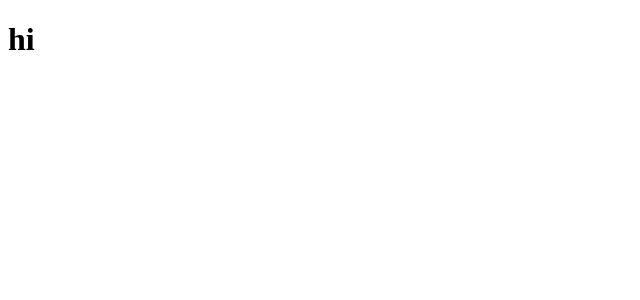
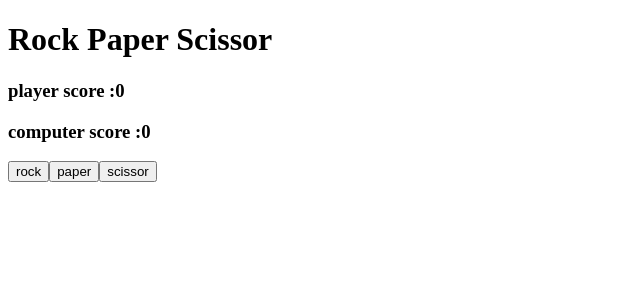
Before and after one commit to kravenvijay04/RPS, a React (Vite) app in the folder RPSgame/: page / in a window 1280 px wide. Shown: the top 300 px of the page, without its empty margins (0-640 px from the left). Built offline with nearby package versions, Linux system fonts and the light colour scheme.

Commit message:
useState and useEffect are used

```diff
--- a/RPSgame/src/Game.jsx
+++ b/RPSgame/src/Game.jsx
@@ -1,11 +1,51 @@
-
+import { useState,useEffect } from "react";
 
 const Game = () => {
-  return (
-    <div>
-      <h1>hi</h1>
-    </div>
-  )
+  var [userChoice, setUserChoice] = useState('rock');
+    var [compChoice, setCompChoice] = useState('rock');
+    var [userPoint, setUserPoint] = useState(0);
+    var [compPoint, setCompPoint] = useState(0);
+    //var [result, setResult] = useState('Let see who going to win');
+    const choices = ['rock', 'paper', 'scissor'];
+
+    function handle(choice) {
+        setUserChoice(choice);
+        generateCompChoice();
+    }
+    function generateCompChoice() {
+        var compChoices = choices[Math.floor(Math.random() * 3)];
+        setCompChoice(compChoices);
+        console.log(compChoice)
+    }
+
+    // eslint-disable-next-line react-hooks/exhaustive-deps
+    useEffect(() => {
+        var addedString = userChoice + compChoice;
+        if (addedString === 'rockscissor' || addedString === 'scissorpaper' || addedString === 'paperrock') {
+            var updatedUser = userPoint + 1;
+            setUserPoint(updatedUser);
+        }
+        if (addedString === 'scissorrock' || addedString === 'paperscissor' || addedString === 'rockpaper') {
+            var updatedComp = compPoint + 1;
+            setCompPoint(updatedComp);
+        }
+    }, [compChoice, userChoice]);
+
+    return (
+        <>
+            <h1>Rock Paper Scissor</h1>
+            <div className="container">
+                <div className="playerPlatform"><h3>player score :{userPoint}</h3></div>
+                <div className="computerPlatform"><h3>computer score :{compPoint}</h3></div>
+            </div>
+            <div className="buttons">
+                {choices.map((item, index) => <button key={index}
+                    onClick={() => handle(item)} > {item} </button>)}
+
+            </div>
+            {/* <div className="info">{result}</div> */}
+        </>
+    )
 }
 
 export default Game
```
